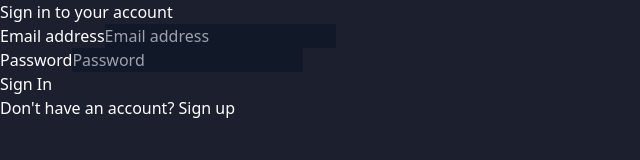
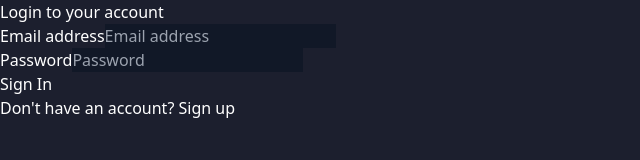
Before and after one commit to samuelajala01/GradeSim, a React (Vite) app: page /login in a window 1280 px wide. Shown: the top 160 px of the page, without its empty margins (0-640 px from the left). Built offline with nearby package versions, Linux system fonts and the light colour scheme; no server answers.

Commit message:
chore: edit login text

```diff
--- a/src/Pages/Analytics.jsx
+++ b/src/Pages/Analytics.jsx
@@ -27,7 +27,7 @@ ChartJS.register(
 );
 
 const Analytics = () => {
-  // We need to get tables from localStorage since they're not in AuthContext
+
   const { currentUser } = useAuth();
   const tables = JSON.parse(localStorage.getItem("tables")) || [];
 
--- a/src/Pages/Login.jsx
+++ b/src/Pages/Login.jsx
@@ -41,7 +41,7 @@ const Login = () => {
       <div className="max-w-md w-full space-y-8">
         <div>
           <h2 className="mt-6 text-center text-3xl font-extrabold text-white">
-            Sign in to your account
+            Login to your account
           </h2>
         </div>
         <form className="mt-8 space-y-6" onSubmit={handleSubmit}>
```
